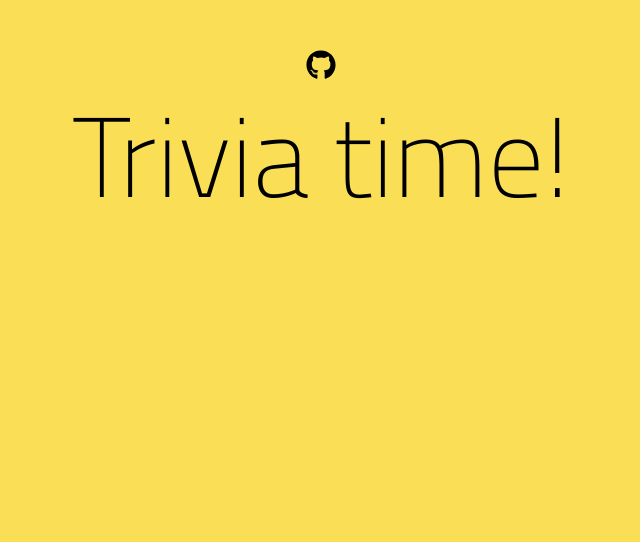
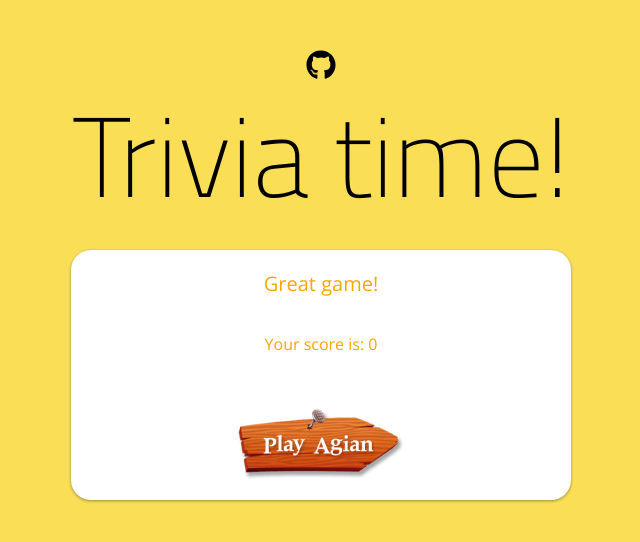
Before and after one commit to livnelang/react-open-trivia, a React (Create React App) app: page /gameSummary in a window 1280 px wide. Shown: the top 542 px of the page, without its empty margins (319-959 px from the left). Built offline with nearby package versions, Linux system fonts and the light colour scheme.

Commit message:
play again reset store

```diff
--- a/src/actions/index.js
+++ b/src/actions/index.js
@@ -1,4 +1,4 @@
-import { SET_QUESTIONS, INCREMENT_SCORE, SET_QUESTION_COUNTER } from "../constants/index";
+import { SET_QUESTIONS, INCREMENT_SCORE, SET_QUESTION_COUNTER, RESET_GAME } from "../constants/index";
 
 export function setQuestions(payload) {
     return { type: SET_QUESTIONS, payload };
@@ -11,3 +11,7 @@ export function incrementScore(payload) {
 export function setQuestionCounter(payload) {
     return { type: SET_QUESTION_COUNTER, payload };
 }
+
+export function resetGame(payload) {
+    return { type: RESET_GAME, payload };
+}
--- /dev/null
+++ b/src/components/gameSummary/gameSummary.css
@@ -0,0 +1,24 @@
+.summaryContainer {
+    position: relative;
+    width: 500px;
+    height: 250px;
+    background: white;
+    box-shadow: 0 1px 3px rgba(0,0,0,0.16), 0 1px 3px rgba(0,0,0,0.23);
+    border-radius: 20px;
+    color: orange;
+}
+
+.summaryContainer .summaryHeader p {
+    font-size: 20px;
+}
+
+
+.summaryContainer .playAgain {
+    position: absolute;
+    bottom: 20px;
+}
+
+.summaryContainer .playAgain img {
+    width: 70%;
+    cursor: pointer;
+}
--- /dev/null
+++ b/src/components/gameSummary/gameSummary.js
@@ -0,0 +1,54 @@
+import React, { PureComponent } from 'react';
+import { connect } from "react-redux";
+import './gameSummary.css';
+import playAgainImg from './playagain-btn-small.png';
+import { resetGame } from "../../actions/index";
+
+
+
+
+
+
+class GameSummary extends PureComponent {
+
+    playAgain() {
+        this.props.resetGame();
+        this.props.history.push('/');
+    }
+
+
+    render() {
+        return (
+            <div className="summaryContainer flexColumnCenter">
+                <div className="summaryHeader">
+                    <p>Great game!</p>
+                </div>
+                <div>
+                    <p> Your score is: {this.props.score}</p>
+                </div>
+
+                <div className="playAgain flexCenter">
+                    <img src={playAgainImg} alt="" onClick={() => this.playAgain()} />
+                </div>
+            </div>
+        );
+    }
+}
+
+
+
+const mapStateToProps = (state) => {
+    return {
+        score: state.score
+    };
+};
+
+
+const mapDispatchToProps = (dispatch) => {
+    return {
+        resetGame: () => dispatch(resetGame()),
+    };
+};
+
+
+export default connect(mapStateToProps, mapDispatchToProps)(GameSummary);
--- a/src/components/main/main.js
+++ b/src/components/main/main.js
@@ -3,6 +3,7 @@ import './main.css';
 import { BrowserRouter as Router, Switch, Route } from 'react-router-dom';
 import Categories from "../../components/categories/categories";
 import Questions from "../../components/questions/questions";
+import GameSummary from "../../components/gameSummary/gameSummary";
 
 
 export default class Main extends PureComponent {
@@ -16,6 +17,7 @@ export default class Main extends PureComponent {
                 <Switch>
                     <Route path="/" exact component={Categories}></Route>
                     <Route path="/questions" component={Questions}></Route>
+                    <Route path="/gameSummary" component={GameSummary}></Route>
                 </Switch>
             </Router>
         );
--- a/src/components/question/question.js
+++ b/src/components/question/question.js
@@ -1,6 +1,7 @@
 import React, { PureComponent } from "react";
+import { withRouter } from 'react-router-dom'
+import { connect } from "react-redux";
 import './question.css';
-import { connect } from "react-redux";
 import { incrementScore, setQuestionCounter } from "../../actions/index";
 
 
@@ -8,18 +9,21 @@ class Question extends PureComponent {
 
 
     onAnswerClick(isCorrect) {
+
         if (isCorrect) {
             this.props.incrementScore();
-            if (!this.userWon()) {
-                this.props.setQuestionCounter();
-            }
+        }
+
+        if (this.gameEnded()) {
+            this.props.history.push('/gameSummary');
+        } else {
+            this.props.setQuestionCounter();
         }
     }
 
-    userWon() {
-        return this.props.currentQuestion >= this.props.questionsLength;
+    gameEnded() {
+        return this.props.currentQuestion >= this.props.questionsLength -1;
     }
-
 
     render() {
         return (
@@ -61,4 +65,4 @@ const mapDispatchToProps = (dispatch) => {
 };
 
 
-export default connect(mapStateToProps, mapDispatchToProps)(Question);
+export default withRouter(connect(mapStateToProps, mapDispatchToProps)(Question));
--- a/src/constants/index.js
+++ b/src/constants/index.js
@@ -1,3 +1,4 @@
 export const SET_QUESTIONS = "SET_QUESTIONS";
 export const INCREMENT_SCORE = "INCREMENT_SCORE";
 export const SET_QUESTION_COUNTER = "SET_QUESTION_COUNTER";
+export const RESET_GAME = "RESET_GAME";
--- a/src/index.css
+++ b/src/index.css
@@ -22,6 +22,8 @@ body {
     align-items: center;
 }
 
-.flex {
+.flexCenter {
     display: flex;
+    justify-content: center;
+    align-items: center;
 }
--- a/src/reducers/index.js
+++ b/src/reducers/index.js
@@ -1,4 +1,4 @@
-import {  SET_QUESTIONS, INCREMENT_SCORE, SET_QUESTION_COUNTER  } from "../constants/index";
+import { SET_QUESTIONS, INCREMENT_SCORE, SET_QUESTION_COUNTER, RESET_GAME } from "../constants/index";
 
 
 
@@ -30,6 +30,11 @@ function rootReducer(state = initialState, action) {
         });
     }
 
+    if (action.type === RESET_GAME) {
+        return Object.assign({}, state = initialState, {
+        });
+    }
+
     return state;
 }
 
```
Also changed, not shown: src/components/gameSummary/playagain-btn-small.png (added).
